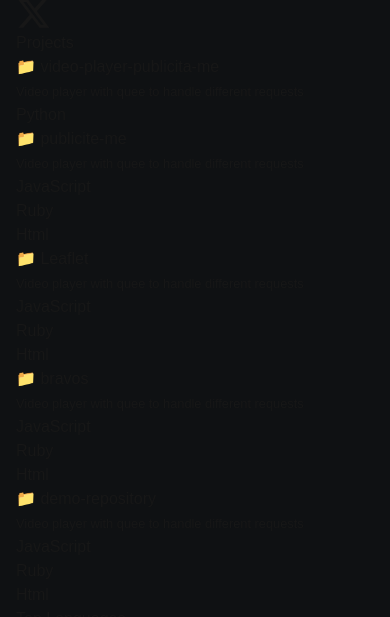
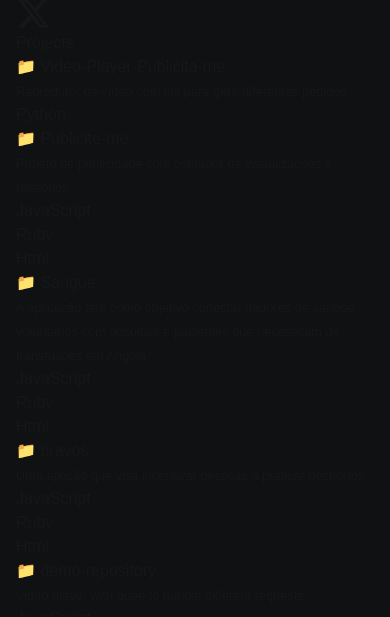
Before and after one commit to okueca/okueca-app, a Next.js app: page / in a window 390 px wide. Shown: the part 2081-2698 px from the top of the page. Built offline with nearby package versions, Linux system fonts and the light colour scheme; no server answers.

Commit message:
fix mobile pro

```diff
--- a/src/app/components/side.js
+++ b/src/app/components/side.js
@@ -59,10 +59,10 @@
           <h2 className="text-sm uppercase mb-2 text-gray-400">Projects</h2>
           <ul className="space-y-3">
             <div>
-              <li className="text-blue-500">📁 video-player-publicita-me</li>
+              <li className="text-blue-500">📁 Video-Player-Publicita-me</li>
               <small className="text-gray-400 pl-6">
                 {" "}
-                Video player with quee to handle different requests
+                Reprodutor de vídeo com fila para gerir diferentes pedidos
               </small>
               <div className="flex flex-row align-items-center pl-6  gap-1 w-100">
                 <div className="w-2 bg-blue-400 h-2 rounded self-center"></div>
@@ -73,10 +73,10 @@
             </div>
 
             <div>
-              <li className="text-blue-500">📁 publicite-me</li>
+              <li className="text-blue-500">📁 Publicite-me</li>
               <small className="text-gray-400 pl-6">
                 {" "}
-                Video player with quee to handle different requests
+                Projeto de publicidade com contador de visualizações e relatórios
               </small>
 
               <div className="flex flex-row align-items-center pl-6  gap-2 w-100">
@@ -104,10 +104,10 @@
             </div>
 
             <div>
-              <li className="text-blue-500">📁 Leaflet</li>
+              <li className="text-blue-500"><a  href="https://sangue.okueca.com/" >📁 Sangue</a></li>
               <small className="text-gray-400 pl-6">
                 {" "}
-                Video player with quee to handle different requests
+                A aplicação tem como objetivo conectar dadores de sangue voluntários com hospitais e pacientes que necessitam de transfusões em Angola
               </small>
 
               <div className="flex flex-row align-items-center pl-6  gap-2 w-100">
@@ -135,10 +135,10 @@
             </div>
 
             <div>
-              <li className="text-blue-500">📁 bravos</li>
+              <li className="text-blue-500"><a href="https://bravos.okueca.com/users/sign_in">📁 bravos</a></li>
               <small className="text-gray-400 pl-6">
                 {" "}
-                Video player with quee to handle different requests
+                Uma aplição que visa incentivar pessoas a praticar desportos
               </small>
 
               <div className="flex flex-row align-items-center pl-6  gap-2 w-100">
```
